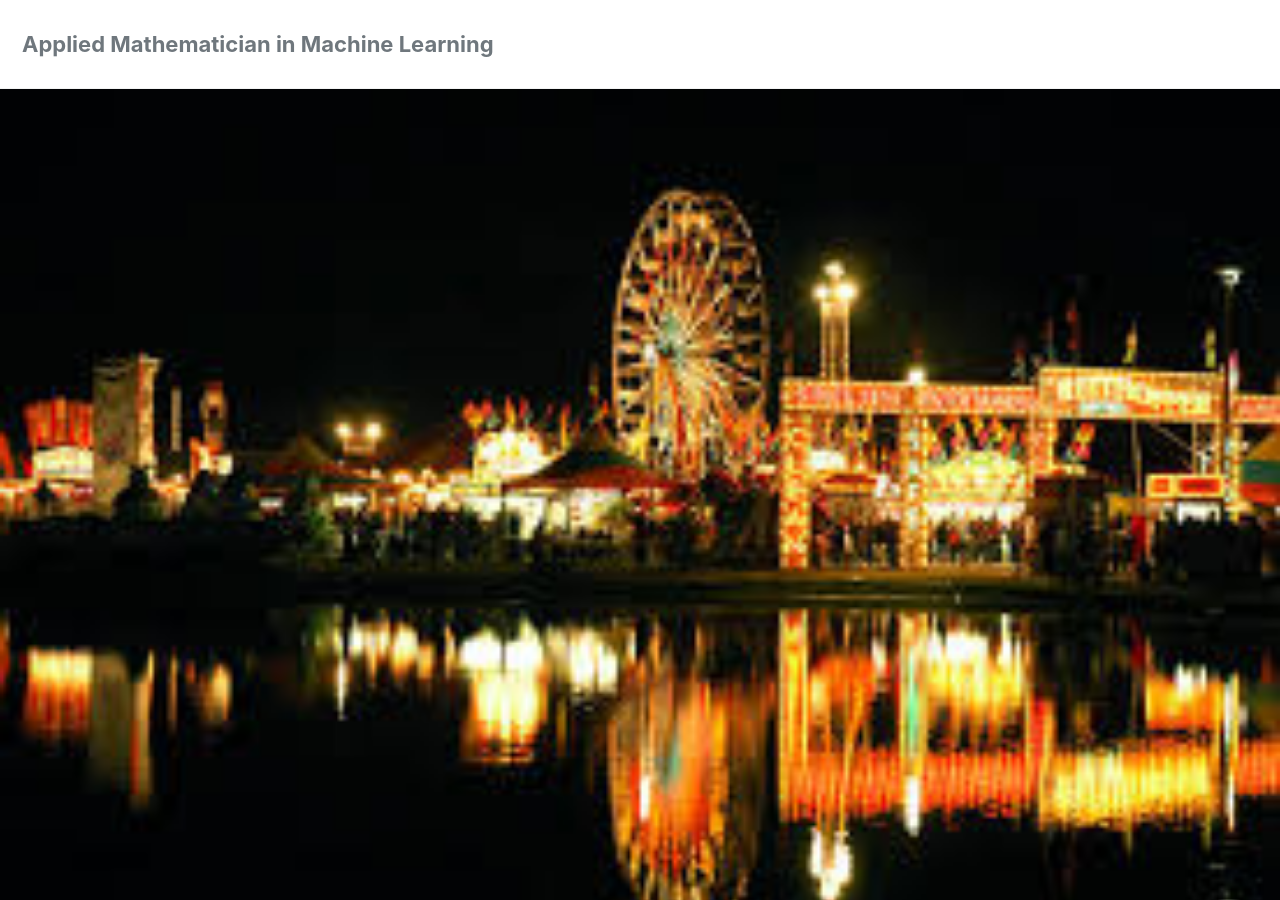
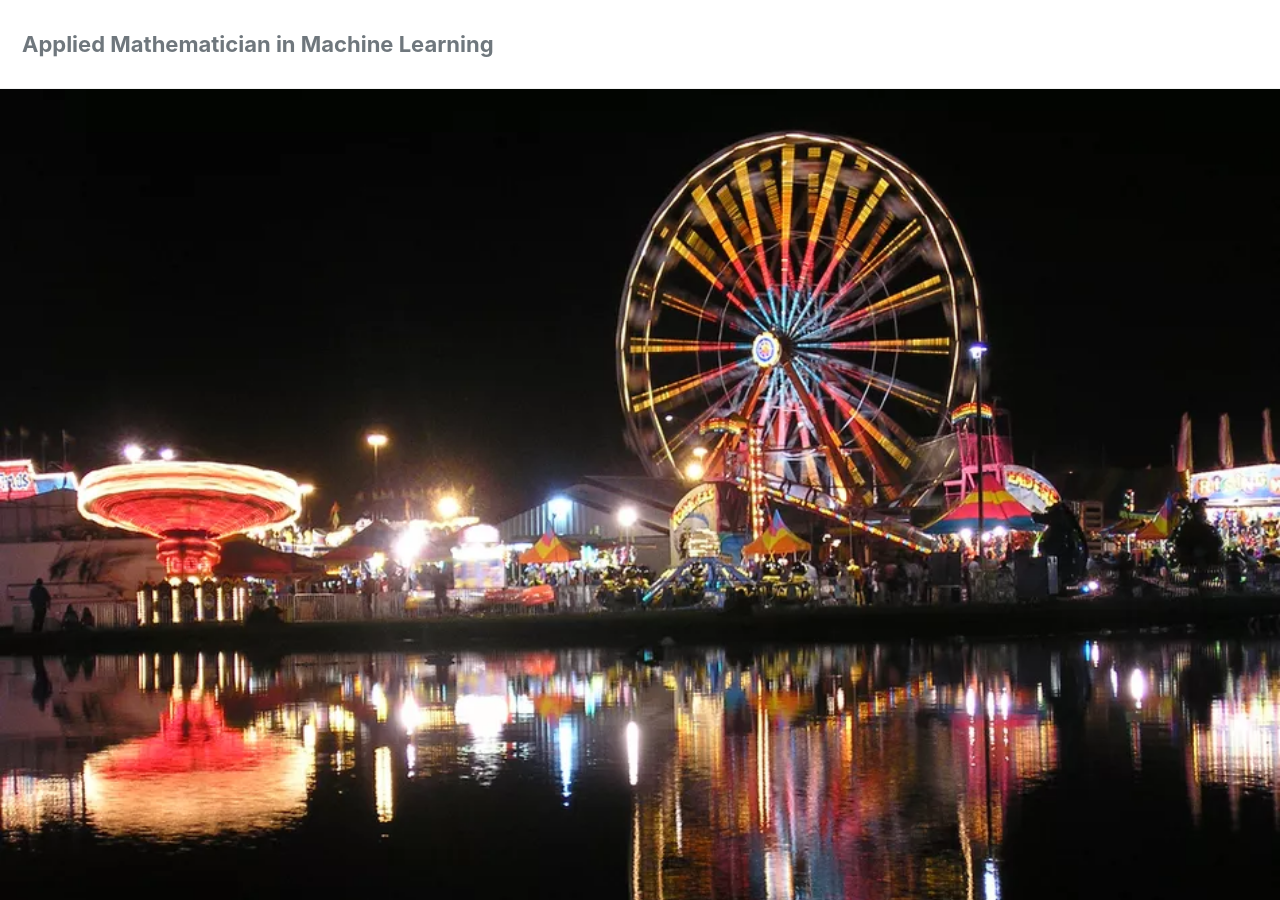
Before and after one commit to mylesakin/mylesakin.github.io, a Jekyll site: the page built from index.html, in a window 1280 px wide and 900 px high. Built offline with Jekyll 4.4.1, drawn with Linux system fonts in a browser that asks for light colours; cached includes are drawn as plain includes; nearby versions of some CDN libraries; the list of posts is cut into pages by our own code.

Commit message:
matric factor preview

```diff
--- a/index.html
+++ b/index.html
@@ -2,5 +2,5 @@
 layout: home
 author_profile: true
 header:
-  image: "/images/fair.jfif"
+  image: "/images/fair1.webp"
 ---
```
Also changed, not shown: images/fair1.webp (added).
